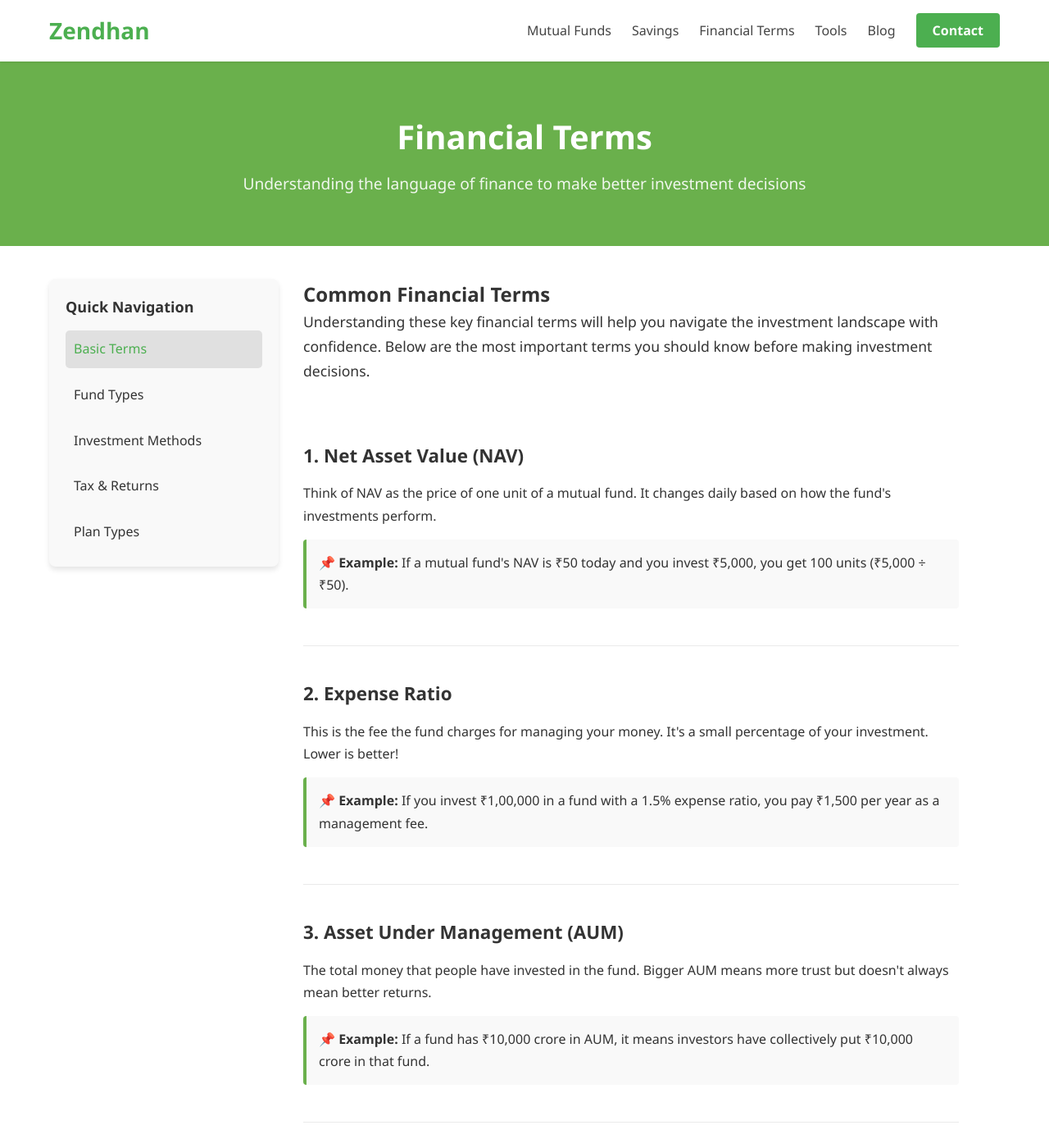
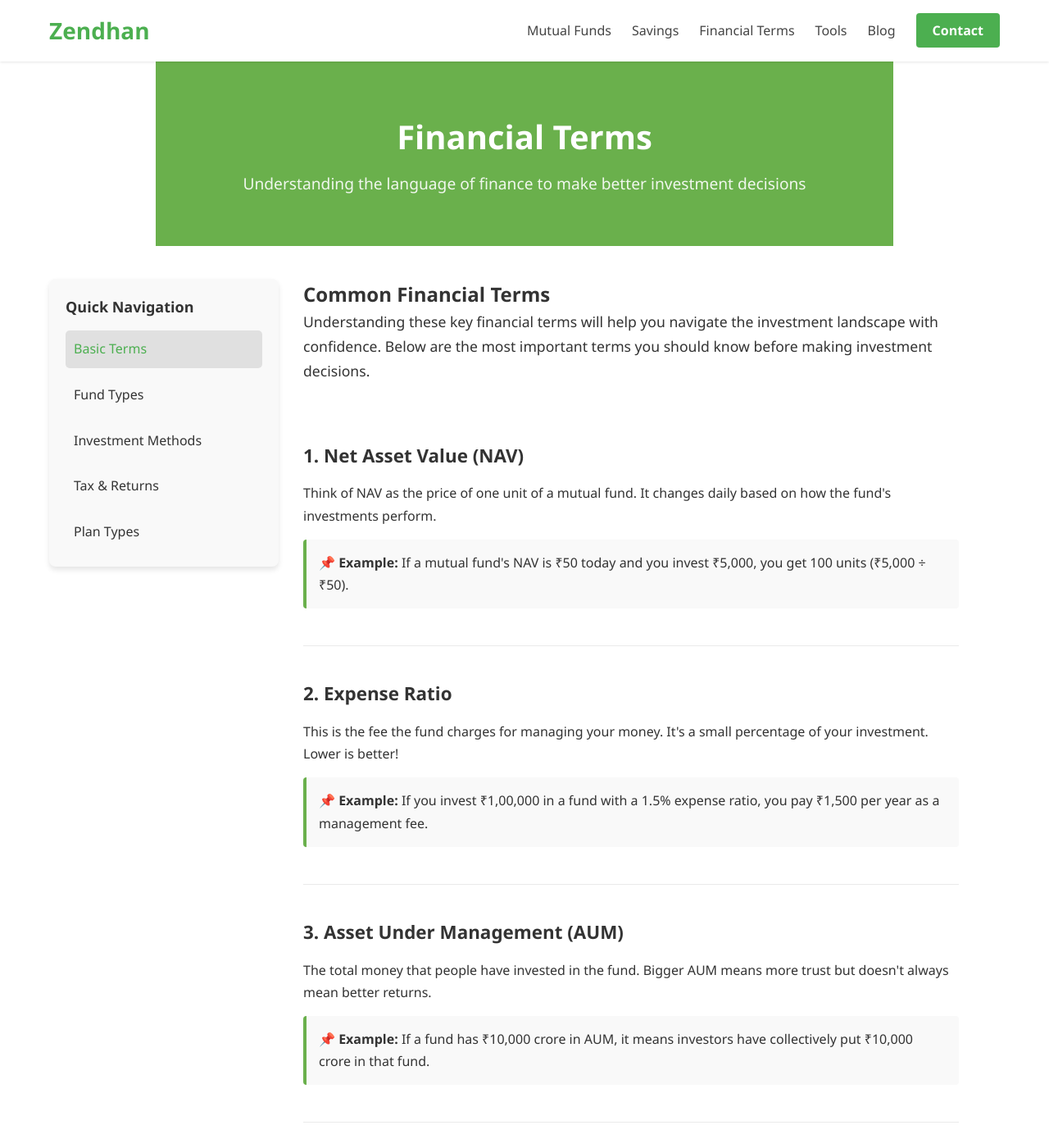
Before and after one commit to nandan11/zendhan, a Jekyll site: the page built from financial-terms.html, in a window 1280 px wide and 1400 px high. Shown: the whole window at 82% size. Built offline with Jekyll 4.4.1, drawn with Linux system fonts in a browser that asks for light colours.

Commit message:
Update financial-terms.css

```diff
--- a/assets/css/financial-terms.css
+++ b/assets/css/financial-terms.css
@@ -5,7 +5,9 @@
   background: #6ab04c;
   padding: 40px 0;
   text-align: center;
-  width: 100%;
+  /*width: 100%;*/
+  max-width: 900px;
+  margin: 0 auto 40px; /* Add this line (auto for left/right, 40px for bottom) */
   margin-bottom: 40px;
 }
 
```
